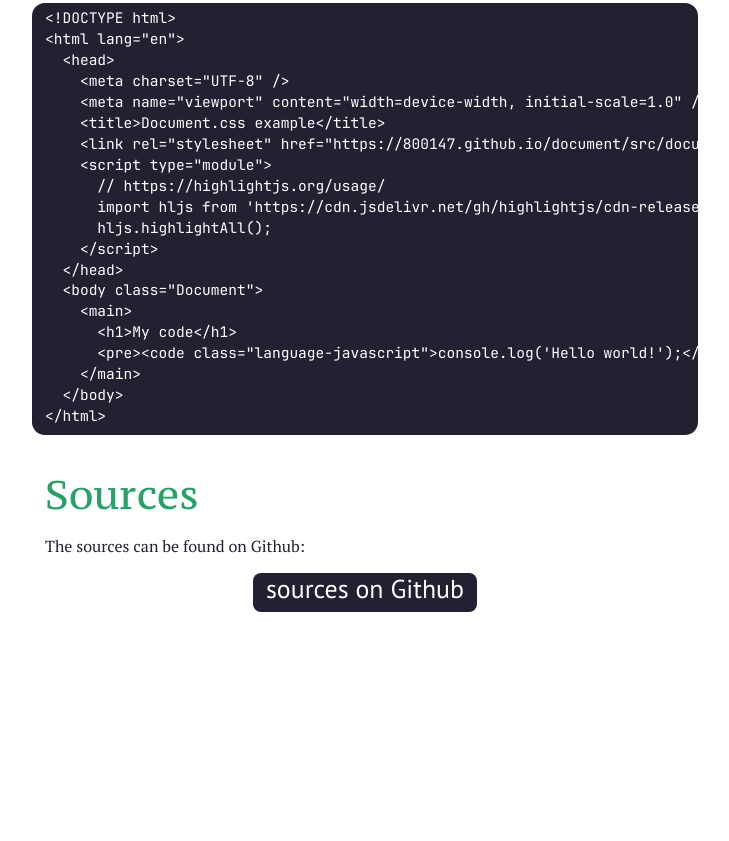
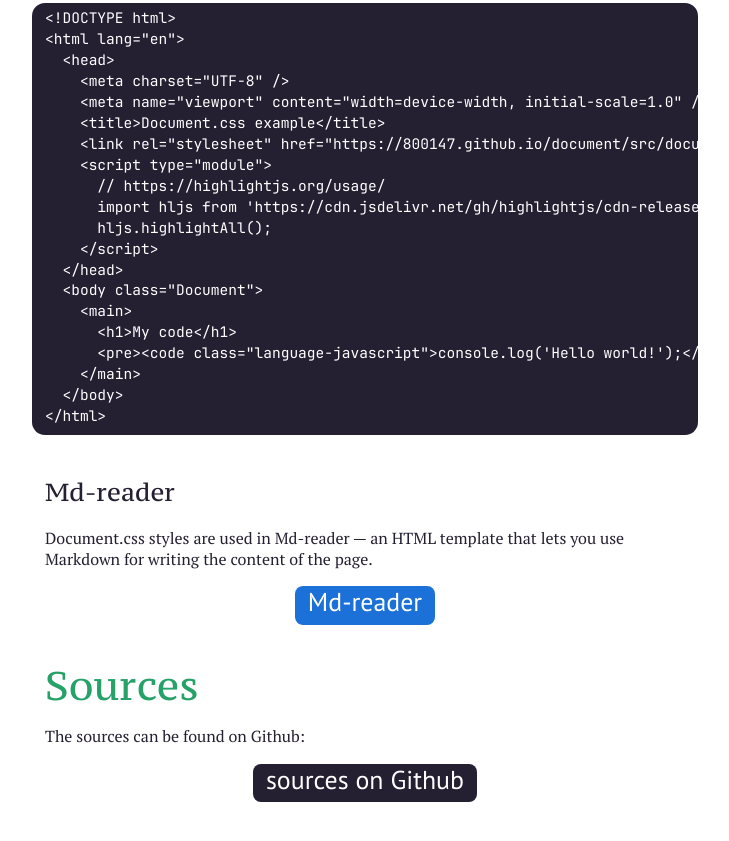
Before and after one commit to 800147/document, a plain HTML site: page index.html in a window 1280 px wide. Shown: the part 3487-4328 px from the top of the page, without its empty margins (275-1004 px from the left). Drawn offline with Linux system fonts and the light colour scheme; a script that the page names is missing.

Commit message:
links between Document.css and Md-reader

```diff
--- a/index.html
+++ b/index.html
@@ -222,6 +222,20 @@
   &lt;/body>
 &lt;/html></code></pre>
 
+      <h3>Md-reader</h3>
+      <p>
+        Document.css styles are used in Md-reader — an HTML template that lets
+        you use Markdown for writing the content of the page.
+      </p>
+      <figure>
+        <a
+          href="./md-reader"
+          class="Document-Button"
+          style="--color: var(--blue-color)"
+          >Md-reader</a
+        >
+      </figure>
+
       <h2>Sources</h2>
       <p>The sources can be found on Github:</p>
       <figure>
```
Also changed, not shown: example-md.html (+2 -9 lines), md-reader.html (+24 -4 lines).
